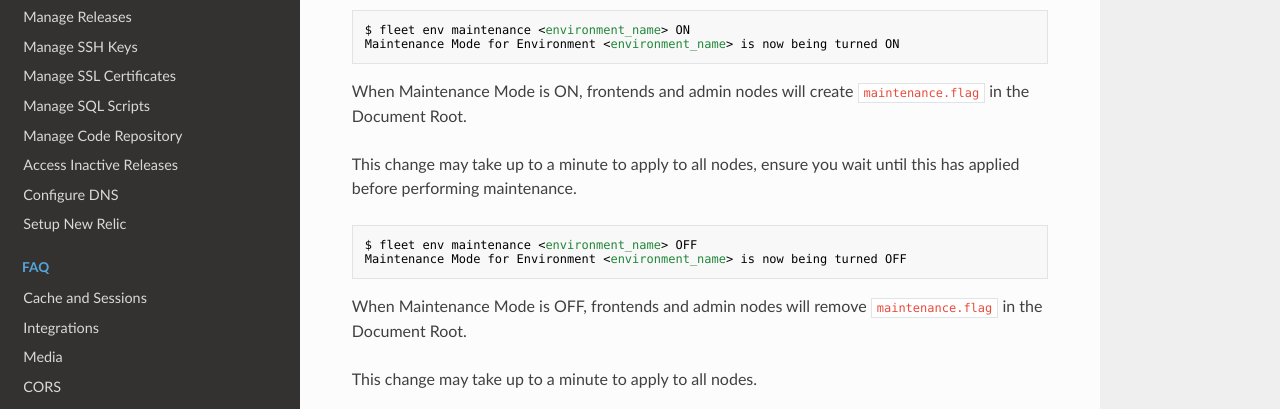
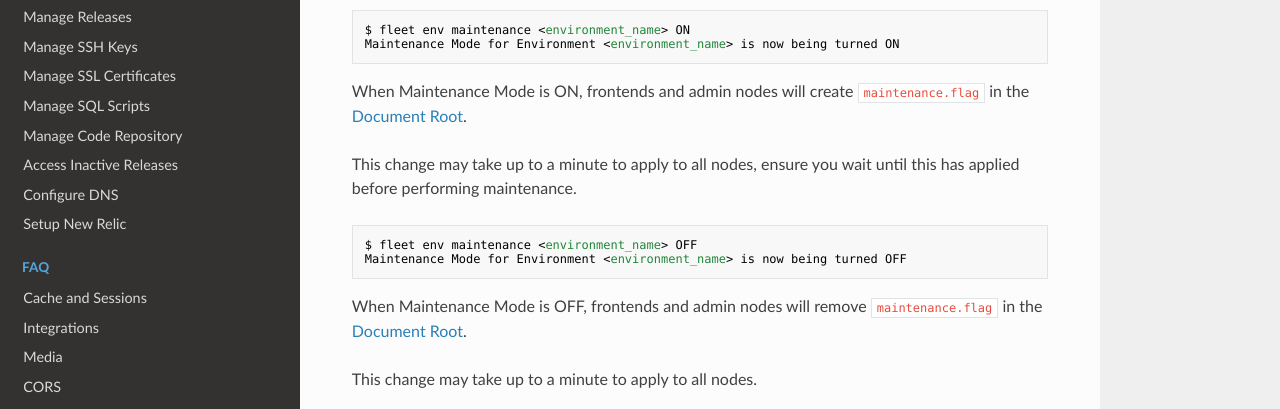
Before and after one commit to anchor/fleet-magento-docs, an MkDocs documentation site: the page built from docs/how-to/manage-environments.md, in a window 1280 px wide and 900 px high, scrolled down 4796 px. Shown: the part 176-585 px from the top of the window. Built offline with MkDocs 1.6.1, drawn with Linux system fonts in a browser that asks for light colours; nearby versions of some CDN libraries; old or Windows-style settings are respelled for this version of MkDocs; part of the change alters nothing that is shown.

Commit message:
Add inter-wiki link for convenience.

````diff
--- a/docs/how-to/manage-environments.md
+++ b/docs/how-to/manage-environments.md
@@ -259,7 +259,7 @@ Maintenance Mode for Environment <environment_name> is now being turned ON
 ```
 
 When Maintenance Mode is ON, frontends and admin nodes will create `maintenance.flag` in the
-Document Root.
+[Document Root](../configuring-magento-for-fleet/customisation.md#using-a-custom-document-root).
 
 This change may take up to a minute to apply to all nodes, ensure you wait
 until this has applied before performing maintenance.
@@ -271,7 +271,7 @@ Maintenance Mode for Environment <environment_name> is now being turned OFF
 ```
 
 When Maintenance Mode is OFF, frontends and admin nodes will remove `maintenance.flag` in the
-Document Root.
+[Document Root](../configuring-magento-for-fleet/customisation.md#using-a-custom-document-root).
 
 This change may take up to a minute to apply to all nodes.
 
````
